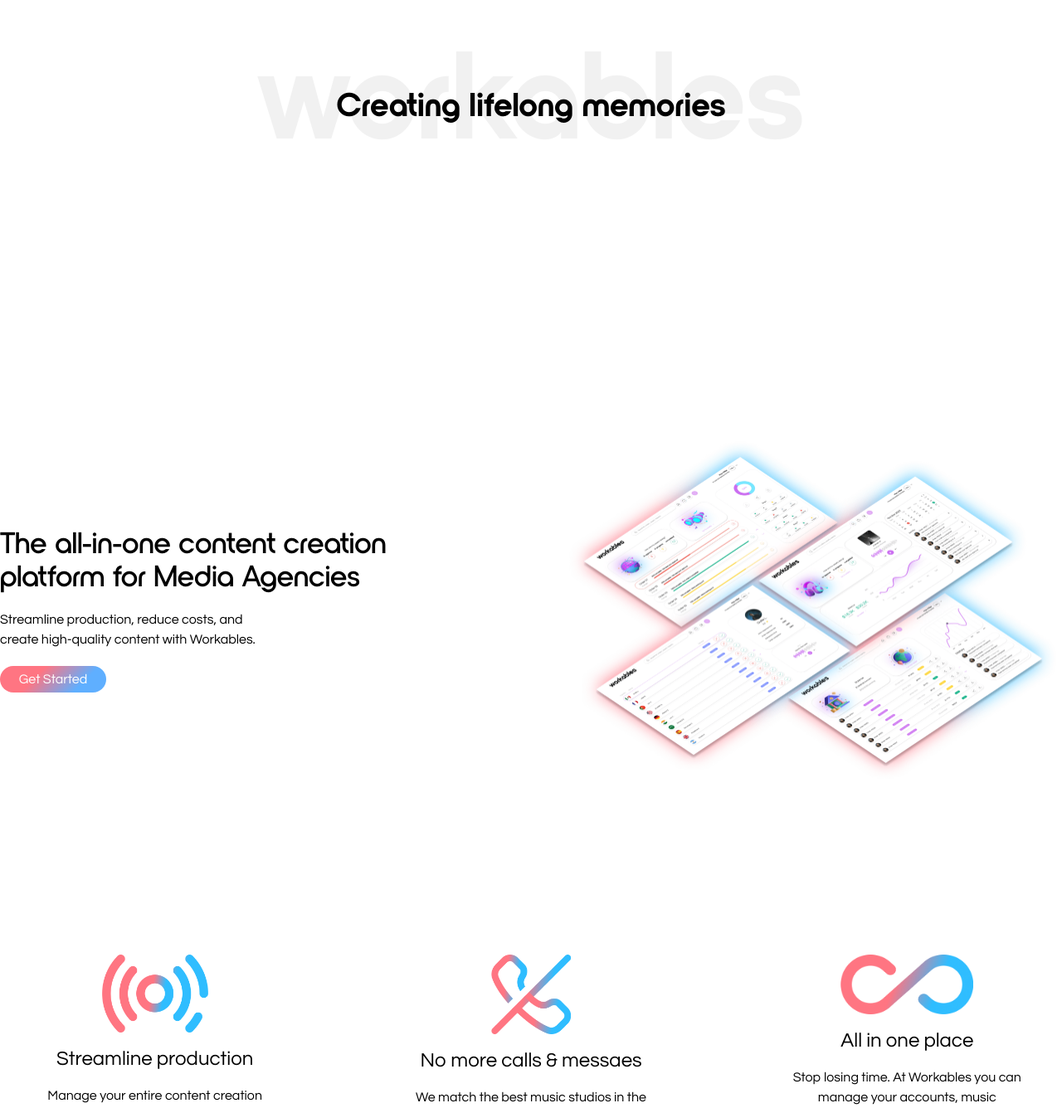
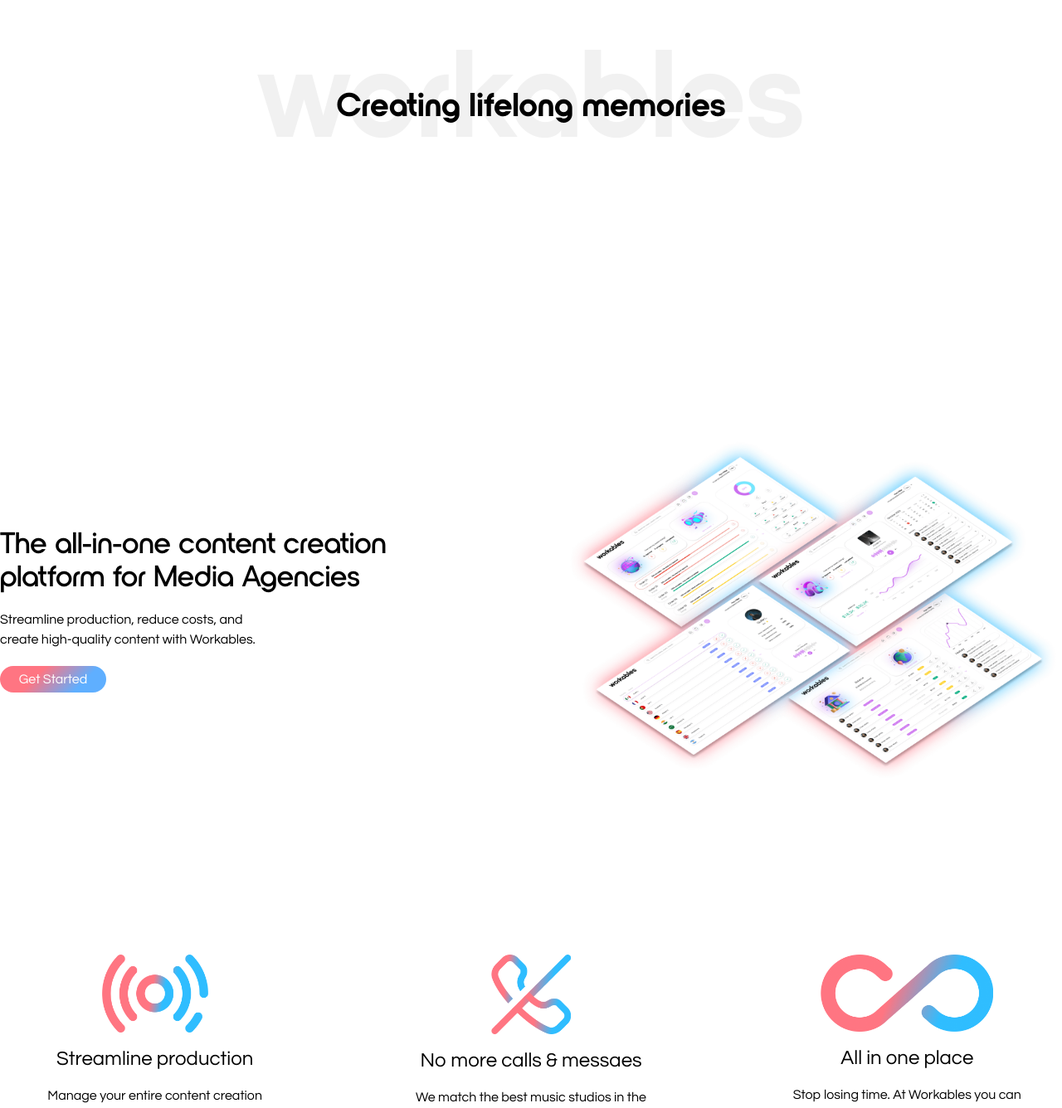
Before and after one commit to adrimachado0/workables-landing-page, a Next.js app: page / in a window 1280 px wide. Shown: the part 273-1609 px from the top of the page at 83% size. Built offline with nearby package versions, Linux system fonts and the light colour scheme.

Commit message:
Revert "Responsive terminado?"
This reverts commit fdc1a67f8995352763a508acddeec217f09532b4.

```diff
--- a/components/home/HomeConnect/connectaudiences.jsx
+++ b/components/home/HomeConnect/connectaudiences.jsx
@@ -1,8 +1,6 @@
 import React from 'react'
 
 import ConnectNow from '../../button/connectNow'
-
-import Audiencia from './img/audiencia.webp'
 
 import Image from 'next/image'
 
@@ -15,9 +13,7 @@
                 <p className='w-4/5 mx-auto my-3'>We provide publishing services to help producers, writers, and artists become profitable. Our musical universe is waiting for you to launch your career to stardom.</p>
                 <ConnectNow info="Join now" />
             </div>
-            <div className='w-full'>
-              <Image src={Audiencia} alt="Imagen de la audiencia" />
-            </div>
+            <div className='w-full h-full bg-[url("../../components/home/HomeConnect/img/audiencia.webp")] bg-center bg-cover bg-no-repeat'></div>
         </div>
     </div>
   )
--- a/components/home/HomeHelpYou/homehelpyou.jsx
+++ b/components/home/HomeHelpYou/homehelpyou.jsx
@@ -17,20 +17,20 @@
 const HomeHelpYou = () => {
   return (
     <div className='my-52 flex flex-col gap-5'>
-        <div className='lg:grid lg:grid-cols-2 lg:gap-20 lg:items-center'>
+        <div className='grid grid-cols-2 gap-20 items-center'>
             <HomeHelpYouLeft />
             <HomeHelpYouRight />
         </div>
         <div className='gradiente p-0.5 rounded-5xl'>
             <div className='prueba-shadow rounded-5xl'>
-                <div className='bg-white z-20 w-full flex justify-center py-3 lg:py-0 lg:justify-between rounded-5xl overflow-hidden'>
-                    <Image className='hidden lg:block -ml-4' height={250} src={Women} alt="Women image" />
+                <div className='bg-white z-20 w-full flex justify-between rounded-5xl overflow-hidden'>
+                    <Image className='-ml-4' height={250} src={Women} alt="Women image" />
                     <div className='flex flex-col justify-center items-center gap-5'>
                         <div className='text-center'>
                             <p className='text-3xl nordique-regular lowercase'>Get paid worldwide</p>
                             <p>Join our global talent network</p>
                         </div>
-                        <div className='flex gap-5 xl:gap-14'>
+                        <div className='flex gap-14'>
                             <div className='flex flex-col items-center justify-between'>
                             <   Image width={43} src={Vocalists} alt="Logo icon"/>
                                 <p>vocalists</p>
@@ -50,7 +50,7 @@
                         </div>
                         <GetStarted info="Join us" />
                     </div>
-                    <Image className='hidden lg:block ' height={250} src={Men} alt="Men image"/>
+                    <Image height={250} src={Men} alt="Men image"/>
                 </div>
             </div>
         </div>
--- a/components/home/HomeHelpYou/homehelpyouleft.jsx
+++ b/components/home/HomeHelpYou/homehelpyouleft.jsx
@@ -2,14 +2,14 @@
 
 const HomeHelpYouLeft = () => {
   return (
-    <div className='flex flex-col items-center lg:items-start'>
-        <p className='nordique-regular text-5xl text-center lg:text-left'>Are a music studio or talent looking to pitch work?</p>
+    <div>
+        <p className='nordique-regular text-5xl'>Are a music studio or talent looking to pitch work?</p>
         <div className='relative'>
-          <div className='box w-fit'>
-            <p className='nordique-bold text-6xl my-2 help-gradient h-16'>We can help you</p>
-          </div>
+        <div className='box w-fit'>
+        <p className='nordique-bold text-6xl my-2 help-gradient h-16'>We can help you</p>
         </div>
-        <p className='text-xl text-center lg:text-left'>We believe that the best music is created when talented people come together and collaborate. That{`'`}s why we created Workables: to make it easy for talented people to connect with each other and create great music together.</p>
+        </div>
+        <p className='text-xl'>We believe that the best music is created when talented people come together and collaborate. That{`'`}s why we created Workables: to make it easy for talented people to connect with each other and create great music together.</p>
     </div>
   )
 }
--- a/components/home/HomeHelpYou/homehelpyouright.jsx
+++ b/components/home/HomeHelpYou/homehelpyouright.jsx
@@ -5,7 +5,7 @@
 
 const HomeHelpYouRight = () => {
   return (
-    <div className='justify-end hidden lg:flex'>
+    <div className='flex justify-end'>
         <Image width={450} src={ HomeHelpImage } alt="Help you image" />
     </div>
   )
--- a/components/home/HomeMainSecondary/homemainsecondary.jsx
+++ b/components/home/HomeMainSecondary/homemainsecondary.jsx
@@ -23,8 +23,8 @@
         }} title='No more calls & messaes' text="We match the best music studios in the world with the right talent for your project. Within seconds, they upload their sample and it's done."/>
         <HomeSecondaryComponent logo={{
             logo:HomePlace,
-            width:'160',
-            height:'60'
+            width:'208',
+            height:'96'
         }} title='All in one place' text='Stop losing time. At Workables you can manage your accounts, music production needs and finances in one single plattorm.'/>
     </div>
   )
--- a/components/home/HomeMusic/homemusiccardtablesection.jsx
+++ b/components/home/HomeMusic/homemusiccardtablesection.jsx
@@ -21,7 +21,7 @@
   }
 
   return (
-        <div onClick={handleButtonMusic} className={`cursor-pointer bg-white w-full mt-0.5 first:mt-0 py-2 grid grid-cols-[65px_130px_80px_55px] sm:grid-cols-[65px_140px_100px_65px] md:grid-cols-[65px_170px_100px_100px] items-center px-2 md:px-5 last-of-type:rounded-b-3xl`}>
+        <div onClick={handleButtonMusic} className={`cursor-pointer bg-white w-full mt-0.5 first:mt-0 py-2 grid grid-cols-[65px_130px_80px_60px] sm:grid-cols-[65px_140px_100px_65px] md:grid-cols-[65px_170px_100px_100px] items-center px-2 md:px-5 last-of-type:rounded-b-3xl`}>
             <Image width={48} height={48} className='rounded' src={canciones.icon} alt="Logo singer image" />
             <p>{canciones.song}</p>
             <p className='text-gray-400 text-center'>{canciones.genre}</p>
--- a/components/home/homemain.jsx
+++ b/components/home/homemain.jsx
@@ -6,7 +6,7 @@
 
 const HomeMain = () => {
   return (
-    <div className='flex flex-col md:flex-row items-center gap-10 mb-96 md:mb-52'>
+    <div className='flex flex-col md:flex-row items-center gap-10 mb-52'>
         <div className='flex flex-col items-center md:items-start gap-5'>
             <h3 className='w-4/5 text-center md:text-start text-4xl nordique-semibold'>The all-in-one content creation platform for Media Agencies</h3>
             <p className='text-center md:text-start w-80'>Streamline production, reduce costs, and create high-quality content with Workables.</p>
@@ -14,8 +14,7 @@
               <GetStarted info="Get started" />
             </div>
         </div>
-        <Image width={350} className='hidden md:block xl:hidden' src={imageMain} alt="Imagen main workables" />
-        <Image width={600} className='hidden xl:block' src={imageMain} alt="Imagen main workables" />
+        <Image className='w-[400px] lg:w-[600px]' src={imageMain} alt="Imagen main workables" priority={true} />
     </div>
   )
 }
--- a/components/home/hometitle.jsx
+++ b/components/home/hometitle.jsx
@@ -3,8 +3,8 @@
 const HomeTitle = () => {
   return (
     <div className='flex flex-col items-center relative h-screen justify-center'>
-        <h1 className='lowercase nordique-bold opacity-5 absolute top-1/2 -translate-y-[40px] md:-translate-y-[85px] text-7xl md:text-titleWork'>Workables</h1>
-        <h3 className='nordique-bold text-xl md:text-titleCreating'>Creating lifelong memories</h3>
+        <h1 className='lowercase nordique-bold opacity-5 absolute top-1/2 -translate-y-[125px] text-titleWork'>Workables</h1>
+        <h3 className='nordique-bold text-titleCreating'>Creating lifelong memories</h3>
     </div>
   )
 }
```
Also changed, not shown: components/home/img/imagemain.webp.
